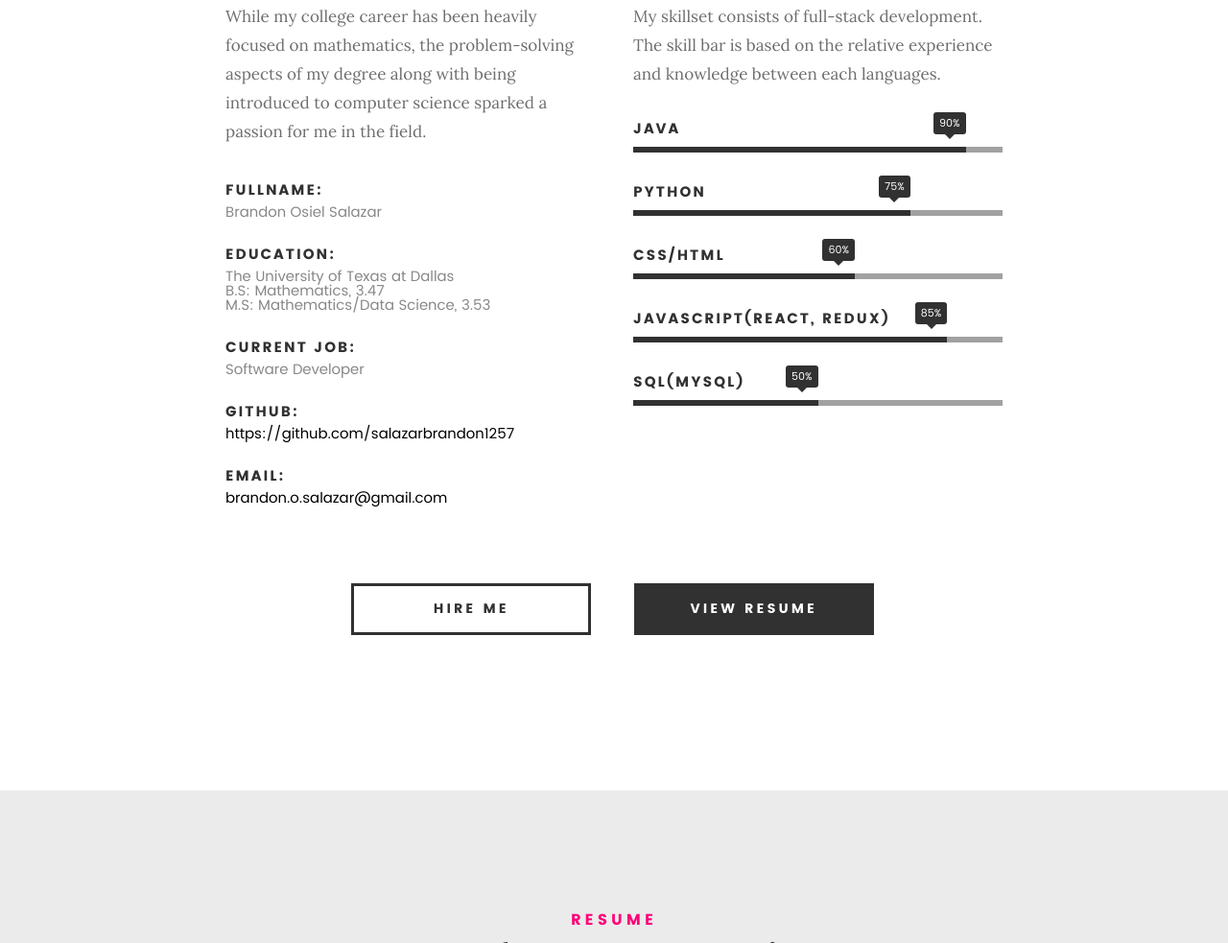
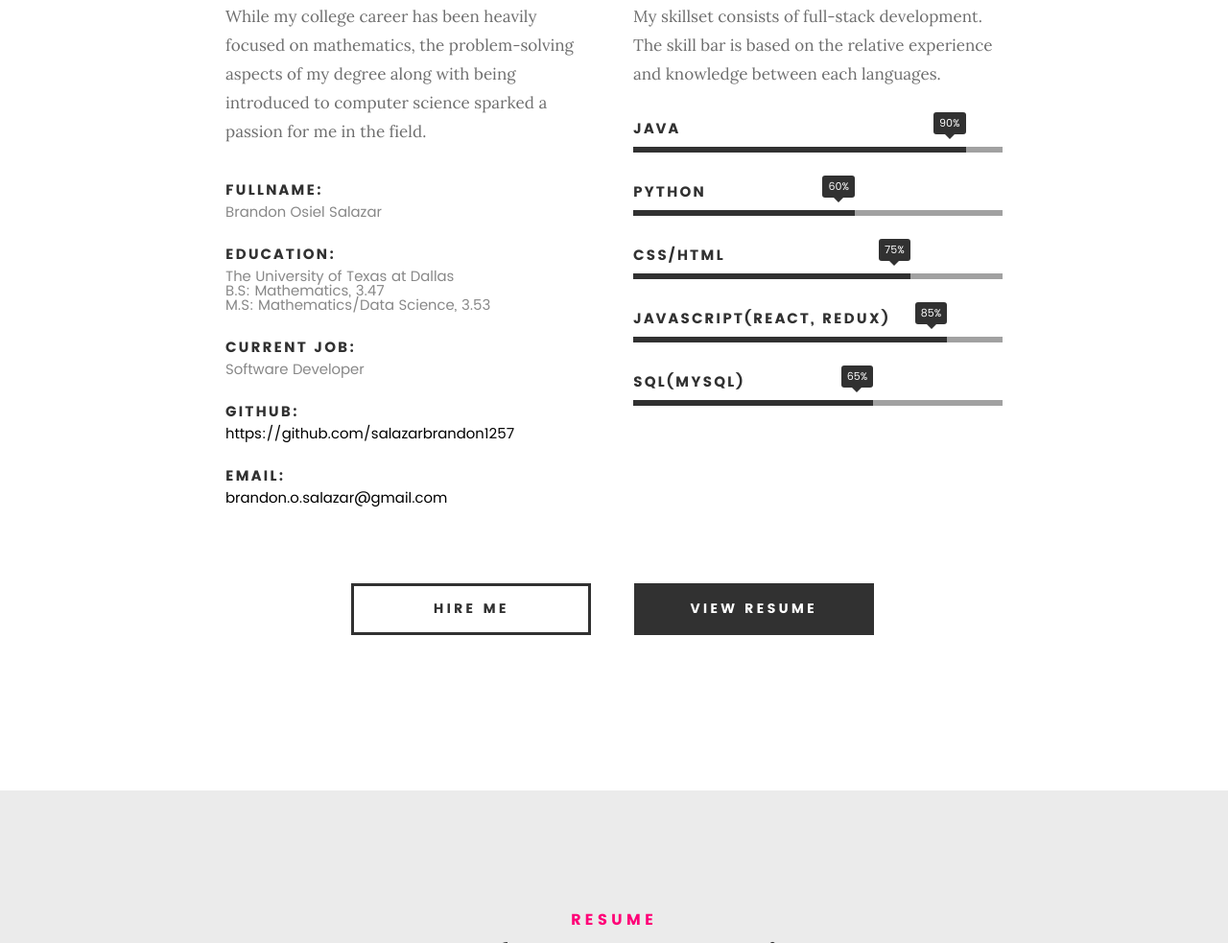
Before and after one commit to salazarbrandon1257/personal-website, a plain HTML site: page index.html in a window 1280 px wide. Shown: the part 1424-2407 px from the top of the page at 96% size. Drawn offline with Linux system fonts and the light colour scheme; files whose address does not match are found by name.

Commit message:
Update index.html

```diff
--- a/index.html
+++ b/index.html
@@ -179,11 +179,11 @@
 				   	<strong>Java</strong>
 				   </li>
 				   <li>
-				   	<div class="progress percent75"><span>75%</span></div>
+				   	<div class="progress percent60"><span>60%</span></div>
 				   	<strong>Python</strong>
 				   </li>
 				   <li>
-				   	<div class="progress percent60"><span>60%</span></div>
+				   	<div class="progress percent75"><span>75%</span></div>
 				   	<strong>CSS/HTML</strong>
 				   </li>
 				   <li>
@@ -191,7 +191,7 @@
 				   	<strong>JavaScript(React, Redux)</strong>
 				   </li>
 				   <li>
-				   	<div class="progress percent50"><span>50%</span></div>
+				   	<div class="progress percent65"><span>65%</span></div>
 				   	<strong>SQL(MySQL)</strong>
 				   </li>
 
```
